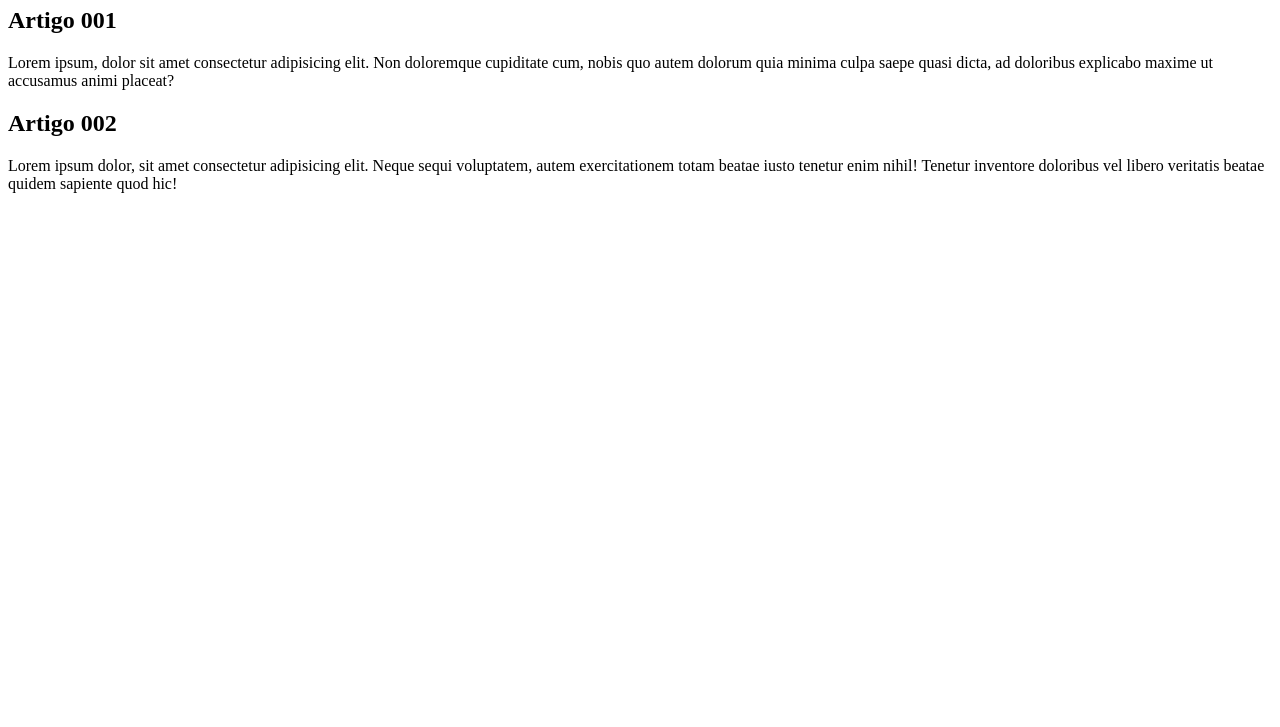
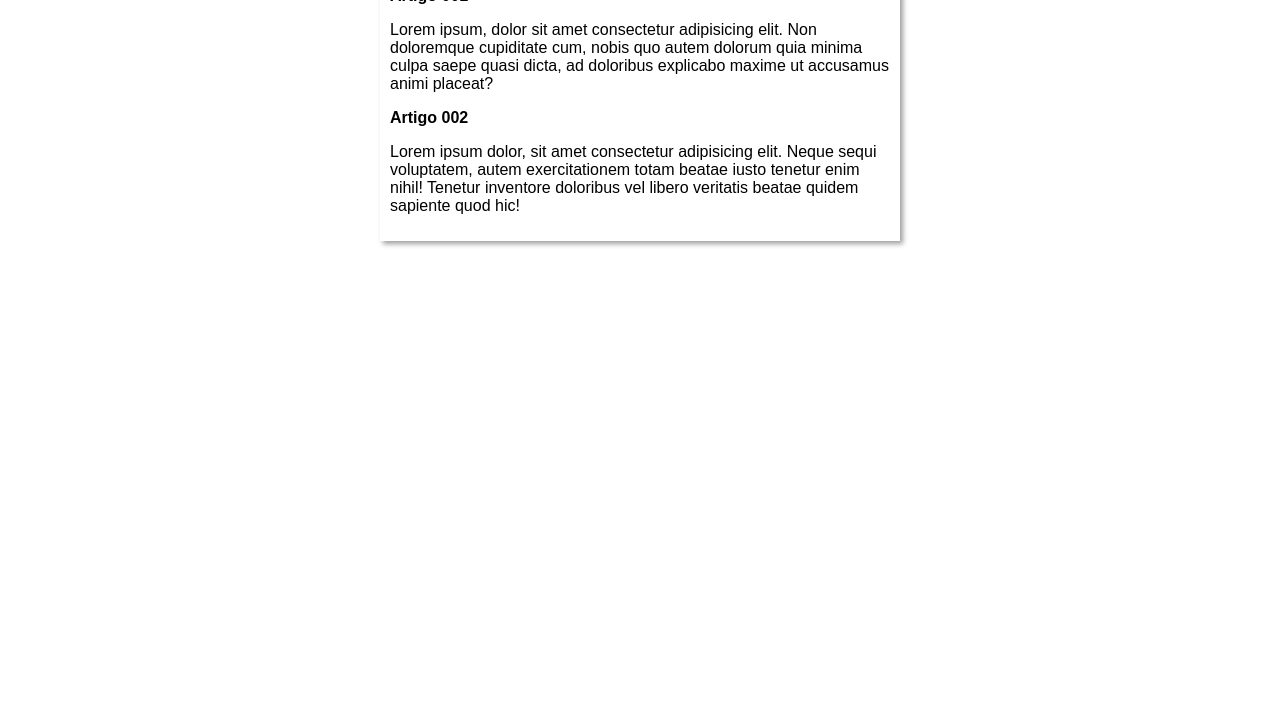
Before and after one commit to cguilhermear/site-git-guanabara, a plain HTML site: page index.html in a window 1280 px wide. Shown: the part 73-800 px from the top of the page. Drawn offline with Linux system fonts and the light colour scheme.

Commit message:
iniciei o design

```diff
--- /dev/null
+++ b/estilos/style.css
@@ -0,0 +1,15 @@
+*{
+font-family: Arial;
+font-size:16px;
+}
+
+body{
+    background-color: rgb(rgb(100, 72, 172));
+}
+main{
+    background-color: rgb(rgb(176, 167, 193));
+    width: 500px;
+    margin: auto;
+    padding: 10px;
+    box-shadow: 3px 3px 5px rgba(0, 0, 0, 0.38);
+}
--- a/index.html
+++ b/index.html
@@ -4,6 +4,7 @@
     <meta charset="UTF-8">
     <meta name="viewport" content="width=device-width, initial-scale=1.0">
     <title>Título do Site</title>
+    <link rel="stylesheet" href="estilos/style.css">
 </head>
 <body>
     <main>
```
